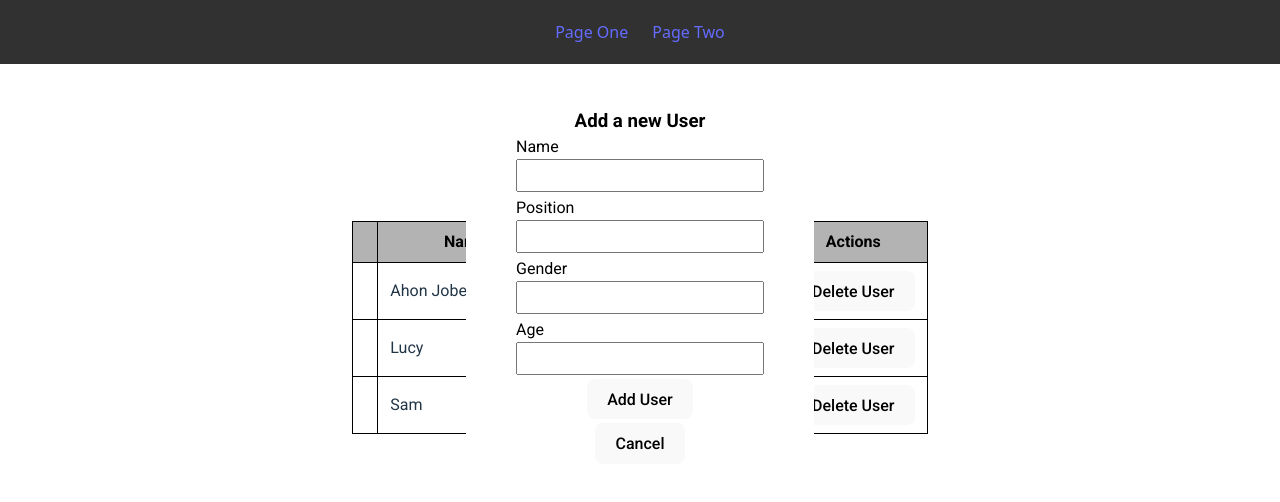
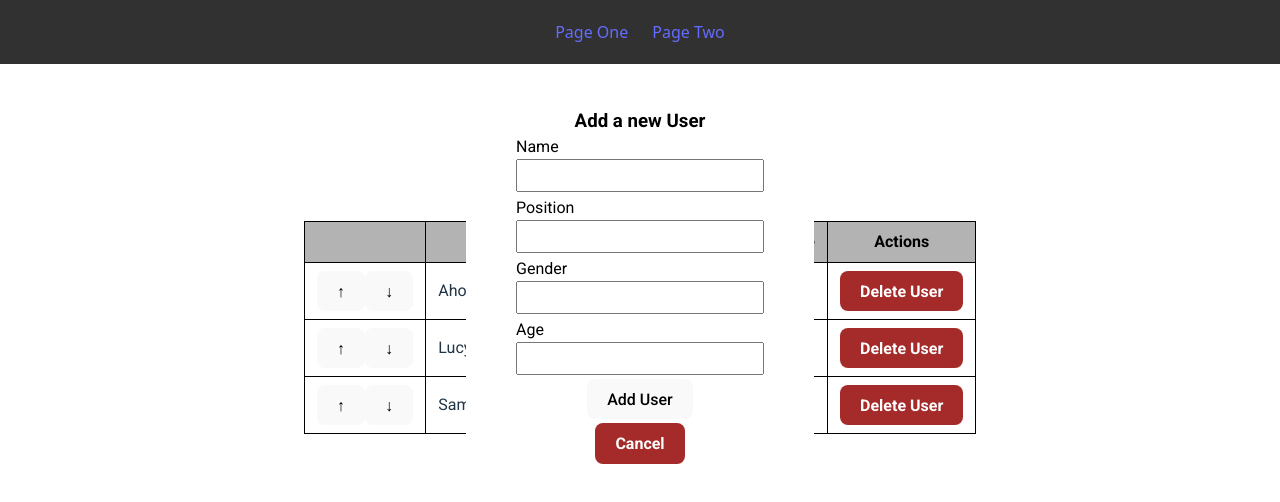
Before and after one commit to Frosselly/peplink-task, a React (Vite) app: page / in a window 1280 px wide. Both pictures are taken after a click on the button "Add User". Shown: the top 502 px of the page. Built offline with nearby package versions, Linux system fonts and the light colour scheme.

Commit message:
feat: ability to move rows in table

```diff
--- a/src/App.css
+++ b/src/App.css
@@ -135,3 +135,9 @@ nav {
   gap: 24px;
   padding: 20px;
 }
+
+.redBtn {
+  background-color: brown;
+  color: white;
+  font-weight: bold;
+}
--- a/src/components/UserForm.tsx
+++ b/src/components/UserForm.tsx
@@ -53,7 +53,9 @@ const UserForm: React.FC<UserFormProps> = ({ onSubmit, onCancel }) => {
           <input type="number" name="age" id="" onChange={handleChange} />
         </label>
         <button onClick={handleSubmit}>Add User</button>
-        <button onClick={handleCancel}>Cancel</button>
+        <button className={'redBtn'} onClick={handleCancel}>
+          Cancel
+        </button>
       </form>
     </div>
   )
--- a/src/pages/PageOne.tsx
+++ b/src/pages/PageOne.tsx
@@ -31,11 +31,12 @@ function PageOne() {
   const [showForm, setShowForm] = useState<boolean>(false)
   const [users, setUsers] = useState<User[]>(usersExample)
   const [sortValue, setSortValue] = useState<UserSorting>({
-    field: 'name',
+    field: 'unsorted',
     direction: 'asc'
   })
 
   const sortedUsers = useMemo(() => {
+    if (sortValue.field === 'unsorted') return users
     const sorted = users.slice().sort((a, b) => {
       switch (sortValue.field) {
         case 'name':
@@ -69,6 +70,32 @@ function PageOne() {
     setSortValue({ field: sortField, direction: sortDirection })
   }
 
+  const moveRow = (index: number, direction: 'up' | 'down') => {
+    if (
+      (users.length - 1 === index && direction === 'down') ||
+      (index === 0 && direction === 'up')
+    )
+      return
+
+    setSortValue({
+      field: 'unsorted',
+      direction: 'asc'
+    })
+
+    const directionAdd = direction === 'up' ? -1 : 1
+    const userCopy = users.slice()
+    const copyRow = users[index + directionAdd]
+    userCopy[index + directionAdd] = userCopy[index]
+    userCopy[index] = copyRow
+    setUsers(userCopy)
+  }
+
+  const renderSortDirection = (fieldName: UserSortFields) => {
+    if (sortValue.field === 'unsorted' || sortValue.field !== fieldName)
+      return ''
+    return sortValue.direction === 'asc' ? '↑' : '↓'
+  }
+
   return (
     <>
       {showForm && (
@@ -88,16 +115,16 @@ function PageOne() {
             <tr>
               <th></th>
               <th role="button" onClick={() => handleChangeSort('name')}>
-                Name
+                Name {renderSortDirection('name')}
               </th>
               <th role="button" onClick={() => handleChangeSort('position')}>
-                Position
+                Position {renderSortDirection('position')}
               </th>
               <th role="button" onClick={() => handleChangeSort('gender')}>
-                Gender
+                Gender {renderSortDirection('gender')}
               </th>
               <th role="button" onClick={() => handleChangeSort('age')}>
-                Age
+                Age {renderSortDirection('age')}
               </th>
               <th>Actions</th>
             </tr>
@@ -111,13 +138,18 @@ function PageOne() {
               sortedUsers.map((user, index) => {
                 return (
                   <tr key={index}>
-                    <td></td>
+                    <td>
+                      <button onClick={() => moveRow(index, 'up')}>↑</button>
+                      <button onClick={() => moveRow(index, 'down')}>↓</button>
+                    </td>
                     <td>{user.name}</td>
                     <td>{user.position}</td>
                     <td>{user.gender}</td>
                     <td>{user.age}</td>
                     <td>
-                      <button onClick={() => handleDeleteUser(index)}>
+                      <button
+                        className={'redBtn'}
+                        onClick={() => handleDeleteUser(index)}>
                         Delete User
                       </button>
                     </td>
--- a/src/types.ts
+++ b/src/types.ts
@@ -7,7 +7,7 @@ export type User = {
 
 export type SortDirection = 'asc' | 'desc';
 
-export type UserSortFields = 'name' | 'position' | 'gender' | 'age';
+export type UserSortFields = 'unsorted' | 'name' | 'position' | 'gender' | 'age';
 
 export type UserSorting = {
     field: UserSortFields;
```
